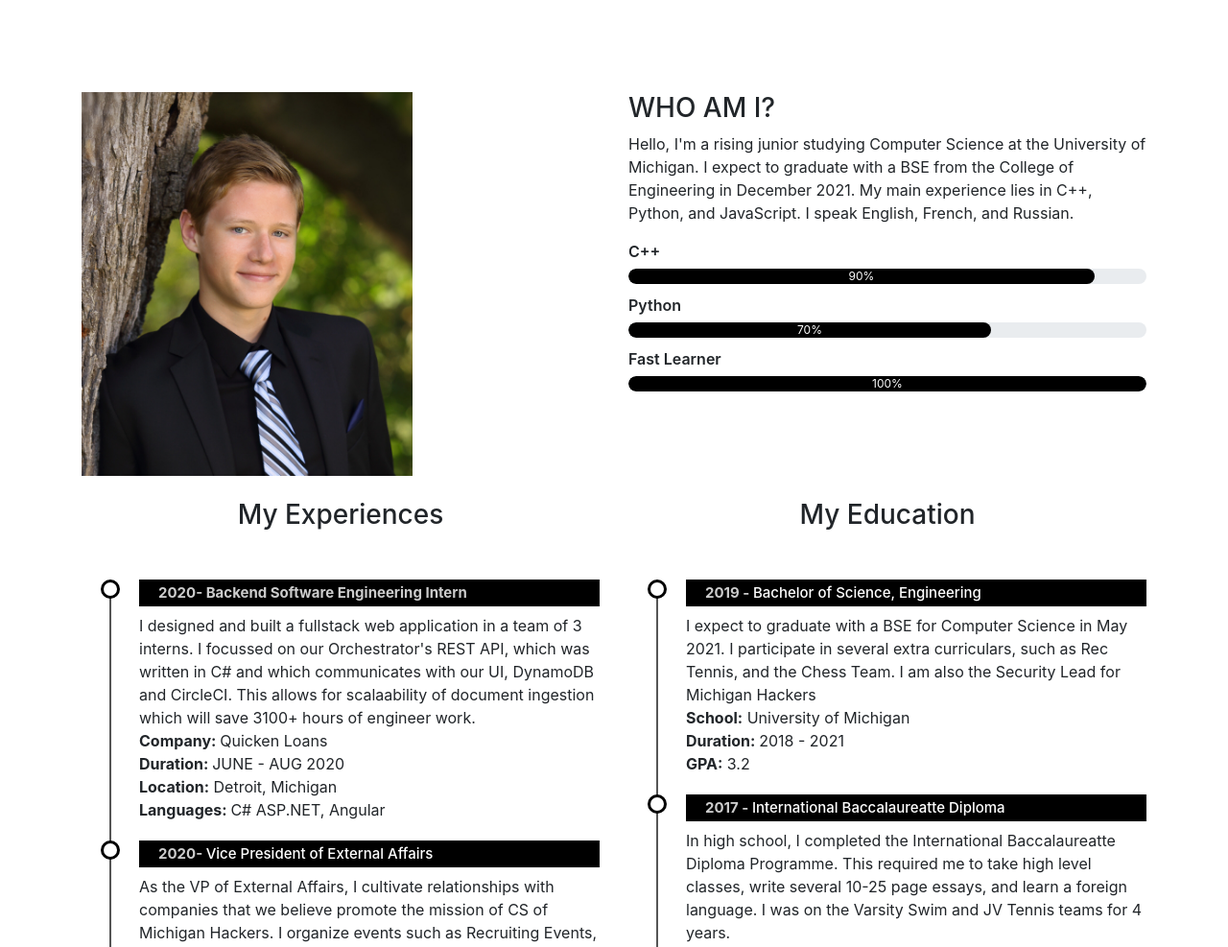
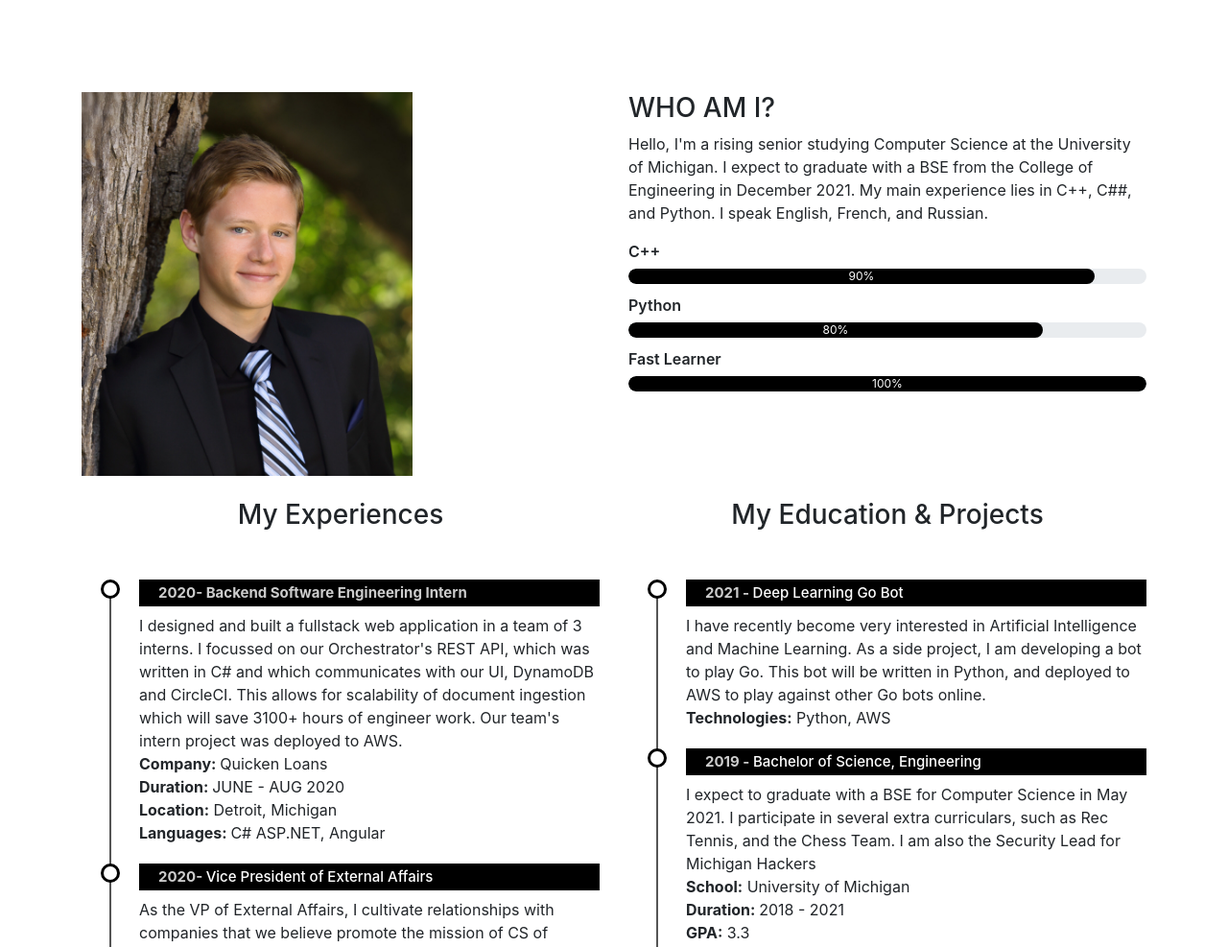
Before and after one commit to Nkonovalenko/Nkonovalenko.github.io, a plain HTML site: page index.html in a window 1280 px wide. Shown: the part 880-1867 px from the top of the page at 96% size. Drawn offline with nearby package versions, Linux system fonts and the light colour scheme.

Commit message:
Update education and projects

```diff
--- a/index.html
+++ b/index.html
@@ -130,7 +130,7 @@
 			<div class="col-md-6">
 				<h3>WHO AM I?</h3>
 				<p>
-					Hello, I'm a rising junior studying Computer Science at the University of Michigan. I expect to graduate with a BSE from the College of Engineering in December 2021. My main experience lies in C++, Python, and JavaScript. I speak English, French, and Russian.
+					Hello, I'm a rising senior studying Computer Science at the University of Michigan. I expect to graduate with a BSE from the College of Engineering in December 2021. My main experience lies in C++, C##, and Python. I speak English, French, and Russian.
 				</p>
 
 			<div class="skills-bar">
@@ -141,7 +141,7 @@
 
 				<p>Python</p>
 				<div class="progress">
-					<div class="progress-bar" style="width: 70%">70%</div>
+					<div class="progress-bar" style="width: 80%">80%</div>
 				</div>
 
 				<p>Fast Learner</p>
@@ -164,7 +164,7 @@
 						<li>
 						<h4><span>2020- Backend Software Engineering Intern</span></h4>
 						<p>
-							I designed and built a fullstack web application in a team of 3 interns. I focussed on our Orchestrator's REST API, which was written in C# and which communicates with our UI, DynamoDB and CircleCI. This allows for scalaability of document ingestion which will save 3100+ hours of engineer work.<br>
+							I designed and built a fullstack web application in a team of 3 interns. I focussed on our Orchestrator's REST API, which was written in C# and which communicates with our UI, DynamoDB and CircleCI. This allows for scalability of document ingestion which will save 3100+ hours of engineer work. Our team's intern project was deployed to AWS.<br>
 							<b>Company: </b> Quicken Loans<br>
 							<b>Duration: </b> JUNE - AUG 2020<br>
 							<b>Location:</b> Detroit, Michigan<br>
@@ -226,16 +226,22 @@
 				</div>
 
 				<div class="col-md-6">
-					<h3 class="text-center">My Education</h3>
+					<h3 class="text-center">My Education & Projects</h3>
 					<ul class="timeline">
-
+						<li>
+						<h4><span>2021 - </span> Deep Learning Go Bot</h4>
+						<p>
+							I have recently become very interested in Artificial Intelligence and Machine Learning. As a side project, I am developing a bot to play Go. This bot will be written in Python, and deployed to AWS to play against other Go bots online. <br>
+							<b>Technologies:</b> Python, AWS
+						</p>
+						</li>
 						<li>
 						<h4><span>2019 - </span> Bachelor of Science, Engineering</h4>
 						<p>
 							I expect to graduate with a BSE for Computer Science in May 2021. I participate in several extra curriculars, such as Rec Tennis, and the Chess Team. I am also the Security Lead for Michigan Hackers <br>
 							<b>School:</b>  University of Michigan<br>
 							<b>Duration: </b>  2018 - 2021<br>
-							<b>GPA:</b>  3.2<br>
+							<b>GPA:</b>  3.3<br>
 						</p>
 						</li>
 
@@ -285,7 +291,7 @@
 			<div class="col-md-4">
 				<div class="services-box">
 					<i class="fa fa-laptop"></i><span>Development</span>
-					<p>As a college student, I am always looking for ways to gain more development experience! My strongest languages are C++, Java, and Power Shell.</p>
+					<p>As a college student, I am always looking for ways to gain more development experience! My strongest languages are Python, C++, and C#.</p>
 				</div>
 			</div>
 
```
